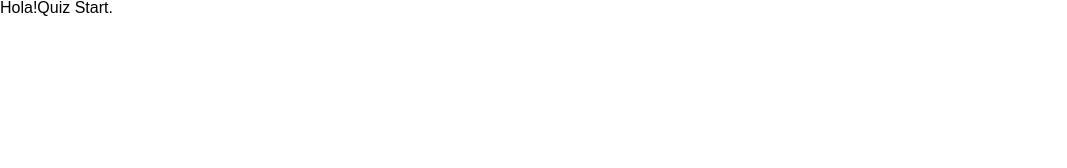
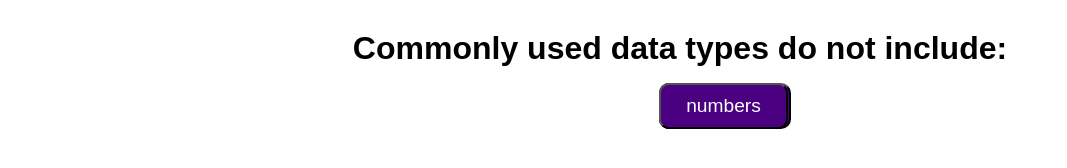
Before and after one commit to maymyatnoehtet/timed-quiz, a plain HTML site: page index.html in a window 1280 px wide. Both pictures are taken after a click on the button "Start Quiz". Shown: the whole page, without its empty margins (0-1067 px from the left). Drawn offline with Linux system fonts and the light colour scheme.

Commit message:
clickable start button, generate random quiz

```diff
--- a/assets/css/style.css
+++ b/assets/css/style.css
@@ -17,6 +17,7 @@ p {
 }
 
 button {
+    display: block;
     position: absolute;
     left: 50%;
     padding: 10px 25px;
--- a/assets/js/script.js
+++ b/assets/js/script.js
@@ -1,17 +1,82 @@
 var headerEl = document.querySelector("header");
 var startButtonEl = document.querySelector(".start-button");
-var textEl = document.querySelector(".text-hello");
+
+/* quiz related elements */
+var quizEl = document.getElementById("quiz");
+var quizQEl = document.getElementById("quizQ");
+var answerEl = document.getElementById("answers");
+
+var firstChoice = document.createElement("button");
+var secondChoice = document.createElement("button");
+var thirdChoice = document.createElement("button");
+var fourthChoice = document.createElement("button");
 
 var timer;
 var timerCount;
 
+/* quiz questions */
+const quizQs = [
+    {
+        question: "Commonly used data types do not include: ",
+        choices: {
+            1: "strings",
+            2: "booleans",
+            3: "alerts",
+            4: "numbers"
+        },
+        correctAnswer: "3"
+    },
+    {
+        question: "A very useful tool used during development and debugging for printing content to the debugger is: ",
+        choices: {
+            1: "JavaScript",
+            2: "terminal/bash",
+            3: "for loops",
+            4: "console.log"
+        },
+        correctAnswer: "4"
+    },
+    {
+        question: "Arrays in JavaScript can be used to store _________.",
+        choices: {
+            1: "numbers and strings",
+            2: "other arrays",
+            3: "booleans",
+            4: "all of the above"
+        },
+        correctAnswer: "4"
+    },
+    {
+        question: "Inside which HTML element do we put the JavaScript?.",
+        choices: {
+            1: "scripting",
+            2: "script",
+            3: "a",
+            4: "js"
+        },
+        correctAnswer: "2"
+    },
+    {
+        question: "Where is the correct place to insert a JavaScript file in HTML file?",
+        choices: {
+            1: "<body>",
+            2: "<head>",
+            3: "<header>",
+            4: "all of the above"
+        },
+        correctAnswer: "1"
+    }
+]
+
+/* start quiz */
 function startQuiz(){
     console.log("start button is clicked");
     console.log(headerEl.childNodes);
     clearStartPage();
-    textEl.textContent = "Hola!Quiz Start.";
+    renderQuiz();
 }
 
+/* clear start page */
 function clearStartPage(){
     var headerChildrenLen = headerEl.childNodes.length;
     console.log(headerChildrenLen);
@@ -20,4 +85,26 @@ function clearStartPage(){
     }
 }
 
+/* render the multiple choice quiz question on the page */
+function renderQuiz() {
+    var random = quizQs[Math.floor(Math.random() * quizQs.length)];
+    var quizQ = random.question;
+    console.log(quizQ);
+    quizQEl.innerHTML = quizQ;
+
+    firstChoice.textContent = random.choices[1];
+    secondChoice.textContent = random.choices[2];
+    thirdChoice.textContent = random.choices[3];
+    fourthChoice.textContent = random.choices[4];
+
+    answerEl.appendChild(firstChoice);
+    answerEl.appendChild(secondChoice);
+    answerEl.appendChild(thirdChoice);
+    answerEl.appendChild(fourthChoice);
+
+    firstChoice.setAttribute("style", "display: block;");
+    secondChoice.setAttribute("style", "display: block;");
+    thirdChoice.setAttribute("style", "display: block;");
+    fourthChoice.setAttribute("style", "display: block;");
+}
 startButtonEl.addEventListener("click", startQuiz);
--- a/index.html
+++ b/index.html
@@ -14,7 +14,10 @@
         <button class="start-button"> Start Quiz </button>
     </header>
     <main>
-        <div class="text-hello"></div>
+        <div id="quiz">
+            <h1 id="quizQ"> </h1>
+            <div id="answers"> </div>
+        </div>
     </main>
     <script src="./assets/js/script.js"></script>
 </body>
```
